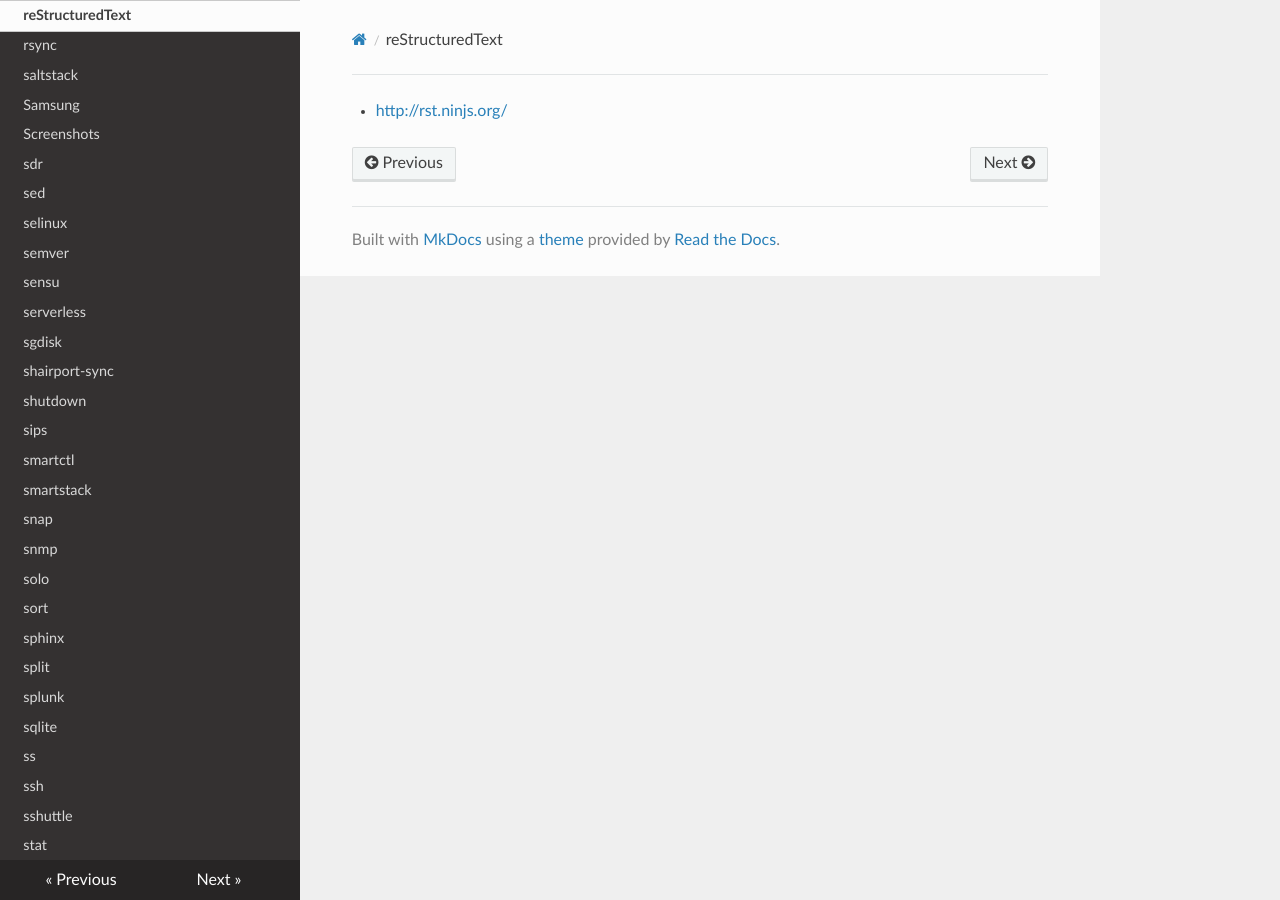
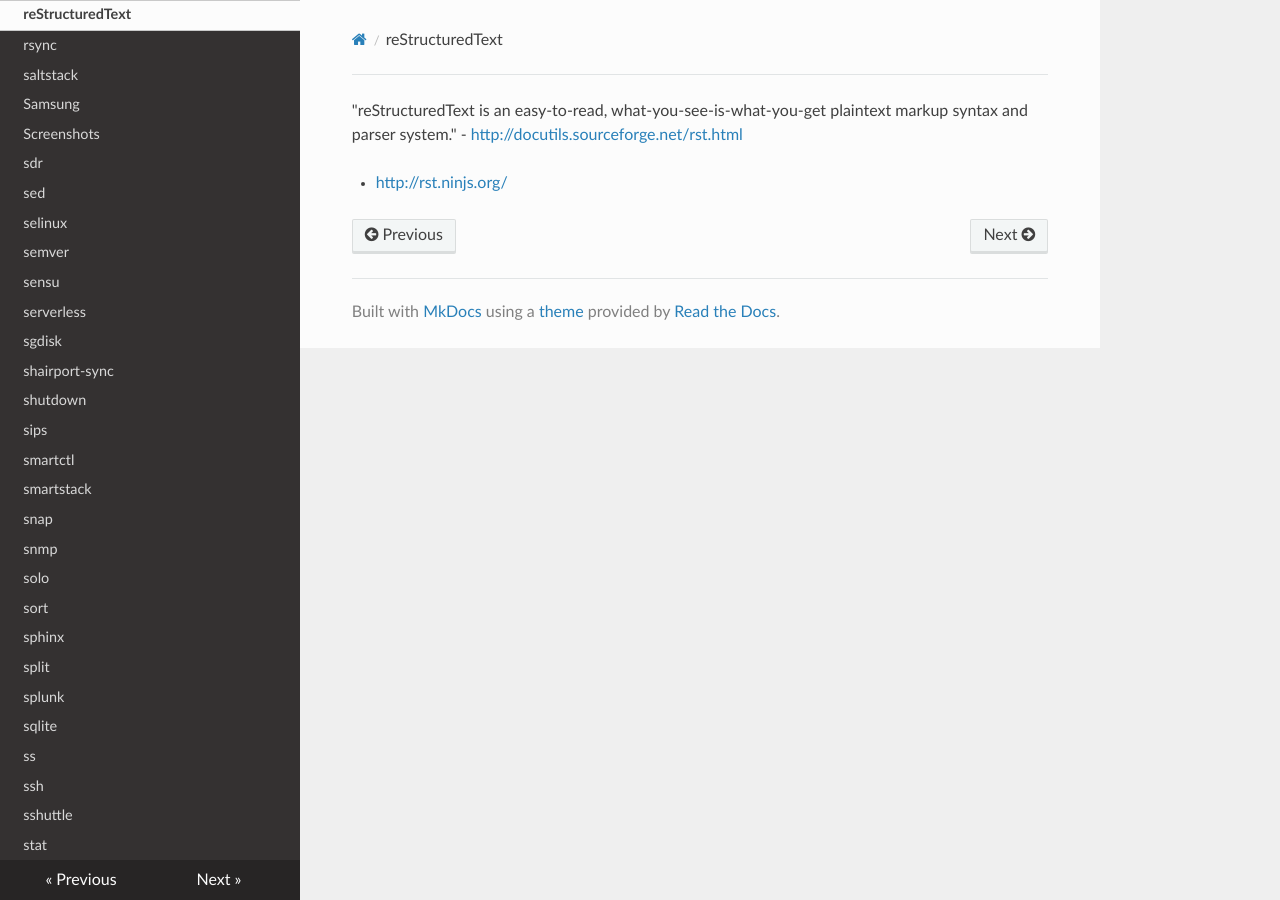
Before and after one commit to lando-cal/tech-notes, an MkDocs documentation site: the page built from docs/rst.md, in a window 1280 px wide. Built offline with MkDocs 1.6.1, drawn with Linux system fonts in a browser that asks for light colours; nearby versions of some CDN libraries.

```diff
--- a/docs/rst.md
+++ b/docs/rst.md
@@ -1,3 +1,5 @@
 Title: reStructuredText
 
+"reStructuredText is an easy-to-read, what-you-see-is-what-you-get plaintext markup syntax and parser system." - <http://docutils.sourceforge.net/rst.html>
+
 - <http://rst.ninjs.org/>
```
Also changed, not shown: docs/math.md (added, +5 -0 lines).
